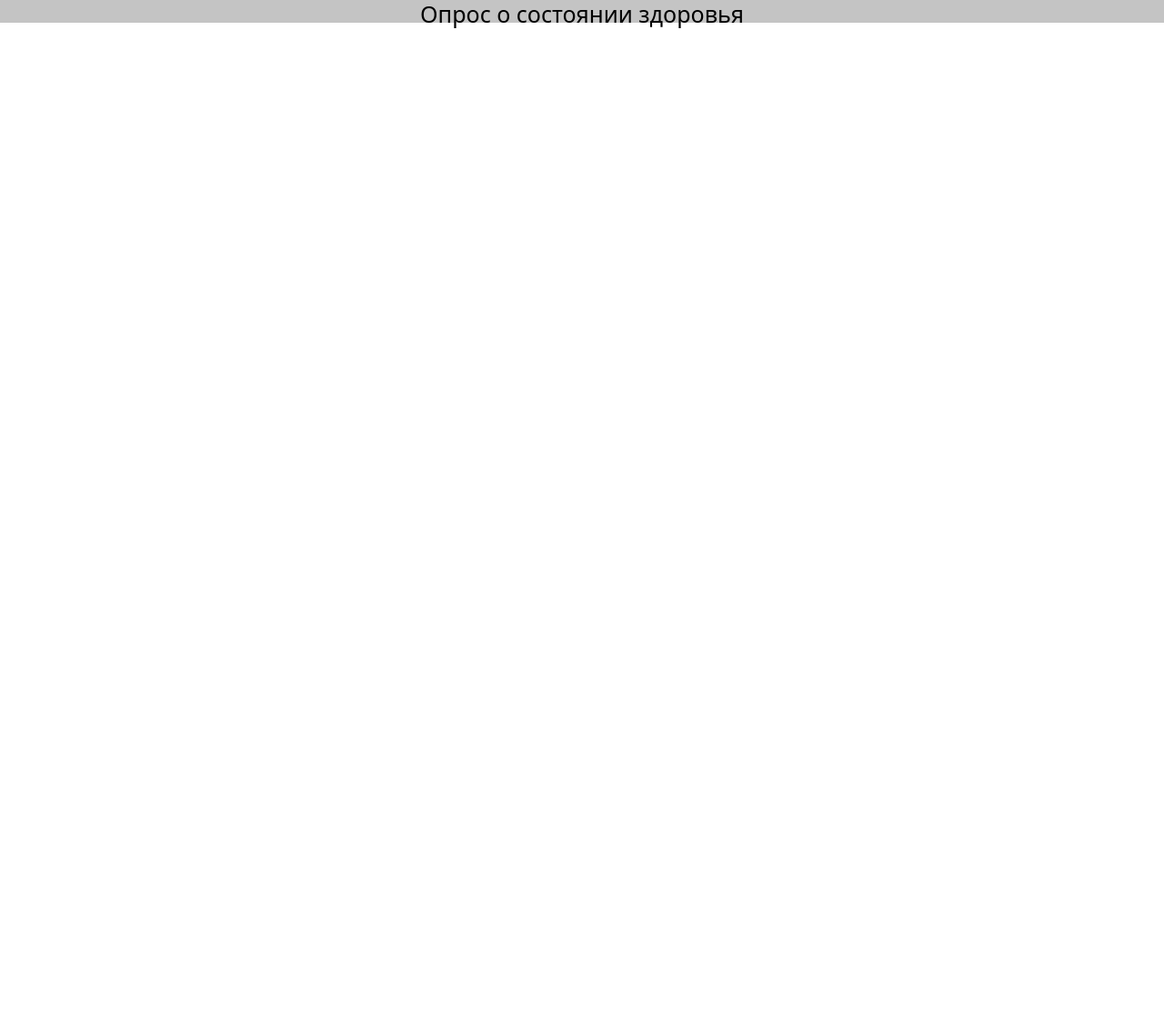
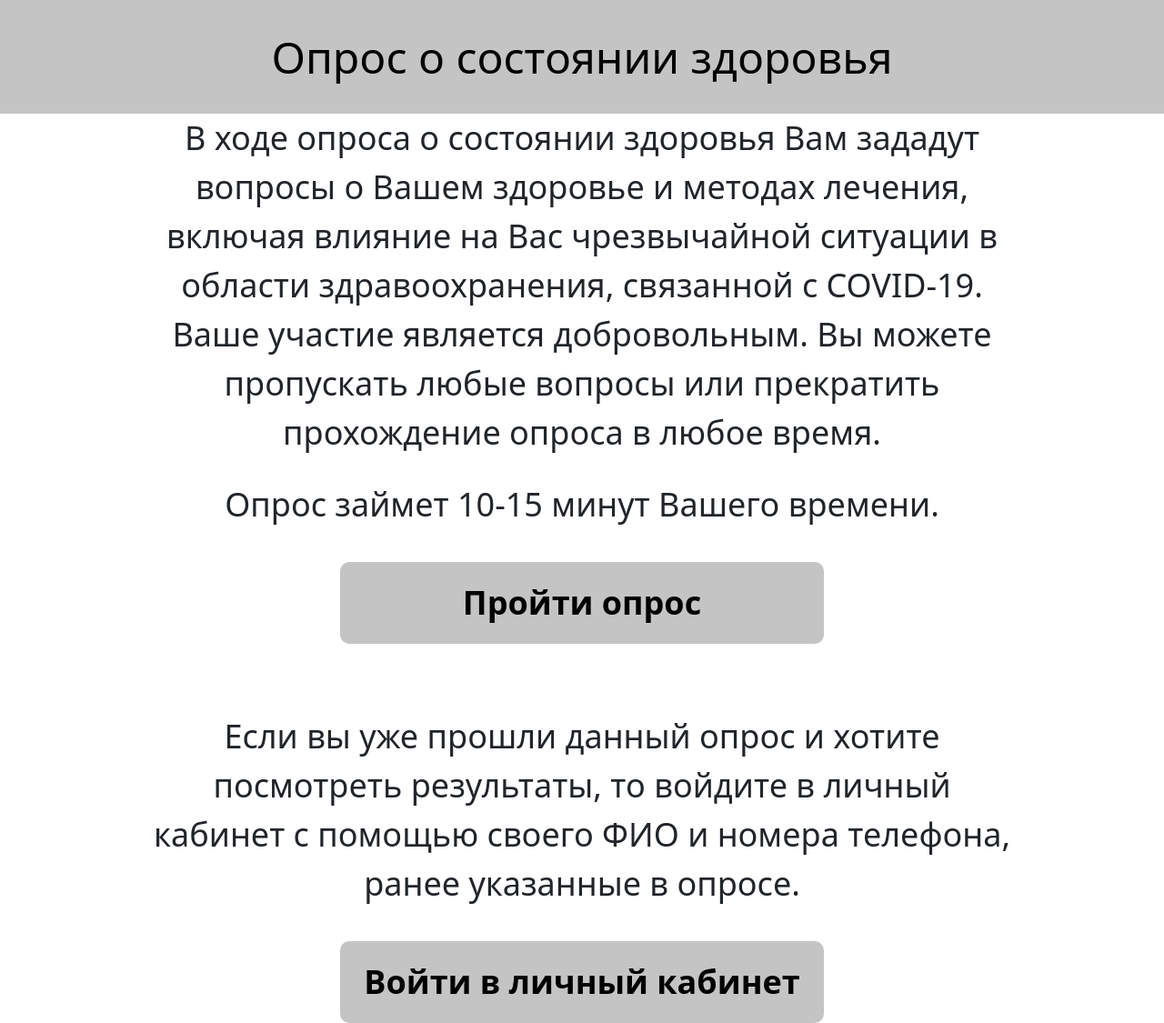
Before and after one commit to JoelWillLiveForever/Medical_Survey, a Django app: page / in a window 1280 px wide. Shown: the whole page at 91% size. Before the commit the page ends 31 px from the top, so only its background shows below. Run offline with Django 4.2, Linux system fonts and the light colour scheme; some libraries are stand-ins or nearby versions.

Commit message:
Hello page draft

```diff
--- /dev/null
+++ b/Main_App/static/css/base.css
@@ -0,0 +1,14 @@
+.HeaderBase {
+    background: #c4c4c4;
+    color: #000000;
+    width: 100%;
+    height: 125px;
+    display: table;
+}
+.HeaderText{
+    display: table-cell;
+    vertical-align: middle;
+    text-align: center;
+    font-size: 48px;
+    line-height: 56px;
+}
--- a/Main_App/static/css/hello.css
+++ b/Main_App/static/css/hello.css
@@ -1,10 +1,50 @@
-header {
-    background: #c4c4c4;
-    color: #000000;
+.pageBlock {
+    align-items: center;
     width: 100%;
-    height: 25px;
 }
-.HeaderText{
-    font-size: 25px;
+.mainText {
+    width: 75%;
+    margin: auto;
+}
+.subText {
+    width: 75%;
+    margin: auto;
+    margin-top: 75px;
+}
+.first {
+    font-size: 36px;
     text-align: center;
 }
+.second {
+    margin-top: 25px;
+    font-size: 36px;
+    text-align: center;
+}
+.pageBlock button {
+    width: 532px;
+    height: 90px;
+    border-radius: 10px;
+    font-size: 36px;
+    font-weight: bold;
+    border: none;
+    background: #C4C4C4;
+}
+.pageBlock button:hover {
+    background: #757575;
+}
+.pageBlock button:active {
+    background: #333333;
+    color: #C4C4C4;
+}
+.toSurvey {
+    margin-top: 20px;
+    position: relative;
+    left: 50%;
+    transform: translate(-50%, 0);
+}
+.toProfile {
+    margin-top: 20px;
+    position: relative;
+    left: 50%;
+    transform: translate(-50%, 0);
+}
--- a/Main_App/templates/base.html
+++ b/Main_App/templates/base.html
@@ -15,14 +15,18 @@
     <link rel="stylesheet" href="https://cdnjs.cloudflare.com/ajax/libs/font-awesome/4.7.0/css/font-awesome.min.css">
 
     {% load static %}
-    <link rel="stylesheet" type='text/css' href='{% static "css/hello.css" %}'>
+    <link rel="stylesheet" type='text/css' href='{% static "css/base.css" %}'>
 
     <script type="text/javascript" src='{% static "js/index.js" %}'></script>
 </head>
 
 <body>
     <header>
-        <h1 class="HeaderText">Опрос о состоянии здоровья</h1>
+        <div class="HeaderBase">
+            <p class="HeaderText">
+                Опрос о состоянии здоровья
+            </p>
+        </div>
     </header>
     {% block content %}{% endblock %}
 </body>
--- a/Main_App/templates/hello.html
+++ b/Main_App/templates/hello.html
@@ -3,7 +3,28 @@
 {% block title %}
 Приветствие
 {% endblock %}
-
 {% block content %}
 
+{% load static %}
+<link rel="stylesheet" type='text/css' href='{% static "css/hello.css" %}'>
+
+<form method="post">
+    {% csrf_token %}
+    <div class="pageBlock">
+        <div class="mainText">
+            <p class="first">В ходе опроса о состоянии здоровья Вам зададут вопросы о Вашем здоровье и методах лечения, включая влияние на Вас чрезвычайной ситуации в области здравоохранения, связанной с COVID-19.
+                Ваше участие является добровольным. Вы можете пропускать любые вопросы или прекратить прохождение опроса в любое время.</p>
+            <p class="second">Опрос займет 10-15 минут Вашего времени. </p>
+        </div>
+        <button class="toSurvey" name="toSurveyBtn">
+            Пройти опрос
+        </button>
+        <div class="subText">
+            <p class="first">Если вы уже прошли данный опрос и хотите посмотреть результаты, то войдите в личный кабинет с помощью своего ФИО и номера телефона, ранее указанные в опросе.</p>
+        </div>
+        <button class="toProfile" name="toProfileBtn">
+            Войти в личный кабинет
+        </button>
+    </div>
+</form>
 {% endblock %}
--- a/Main_App/views.py
+++ b/Main_App/views.py
@@ -1,9 +1,12 @@
 from django.shortcuts import render
+from django.shortcuts import redirect, render
 
 # Create your views here.
 
 def hello(request):
 
+    if request.method == 'POST' and 'toSurveyBtn' in request.POST:
+        return redirect('registration')
     context= {
 
     }
```
